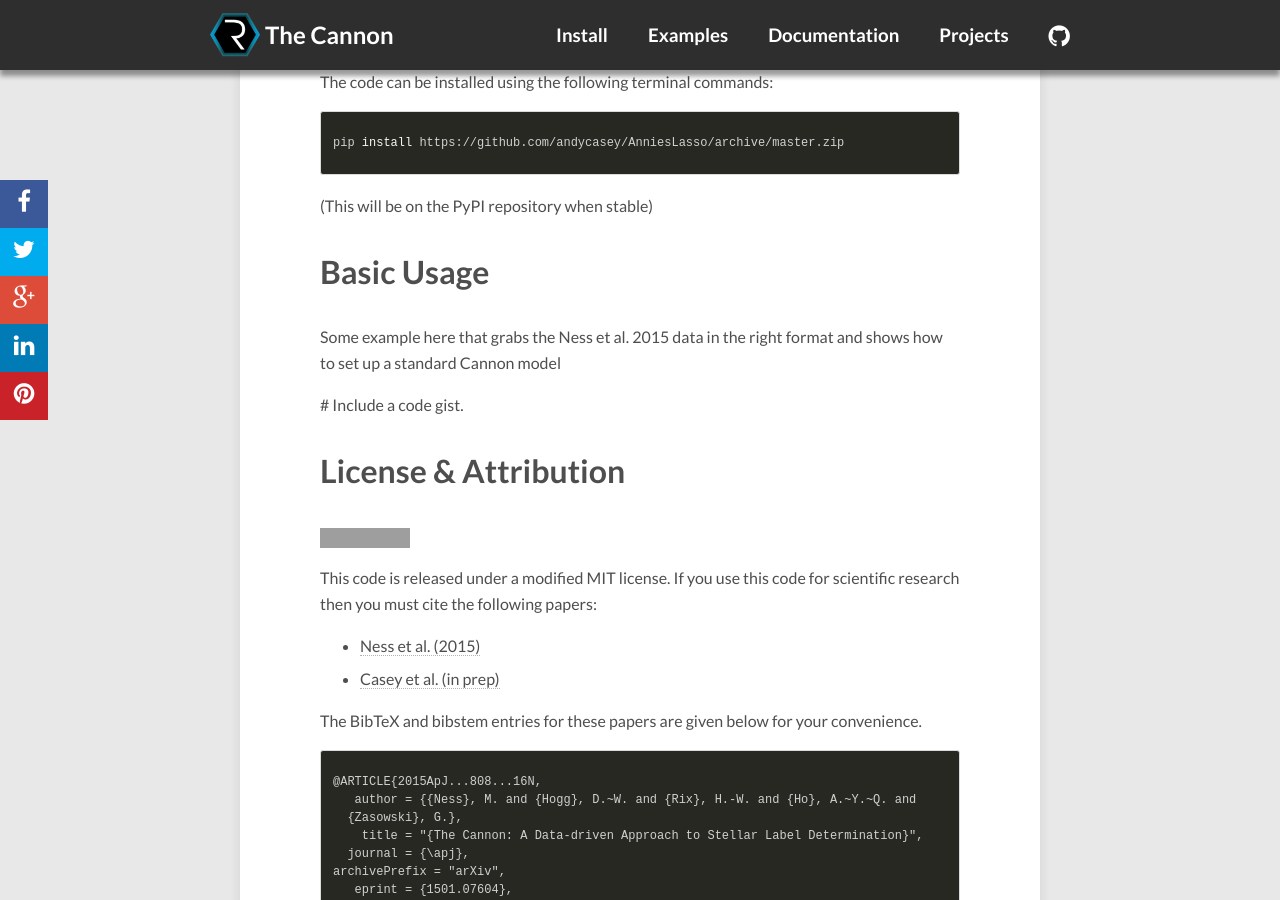
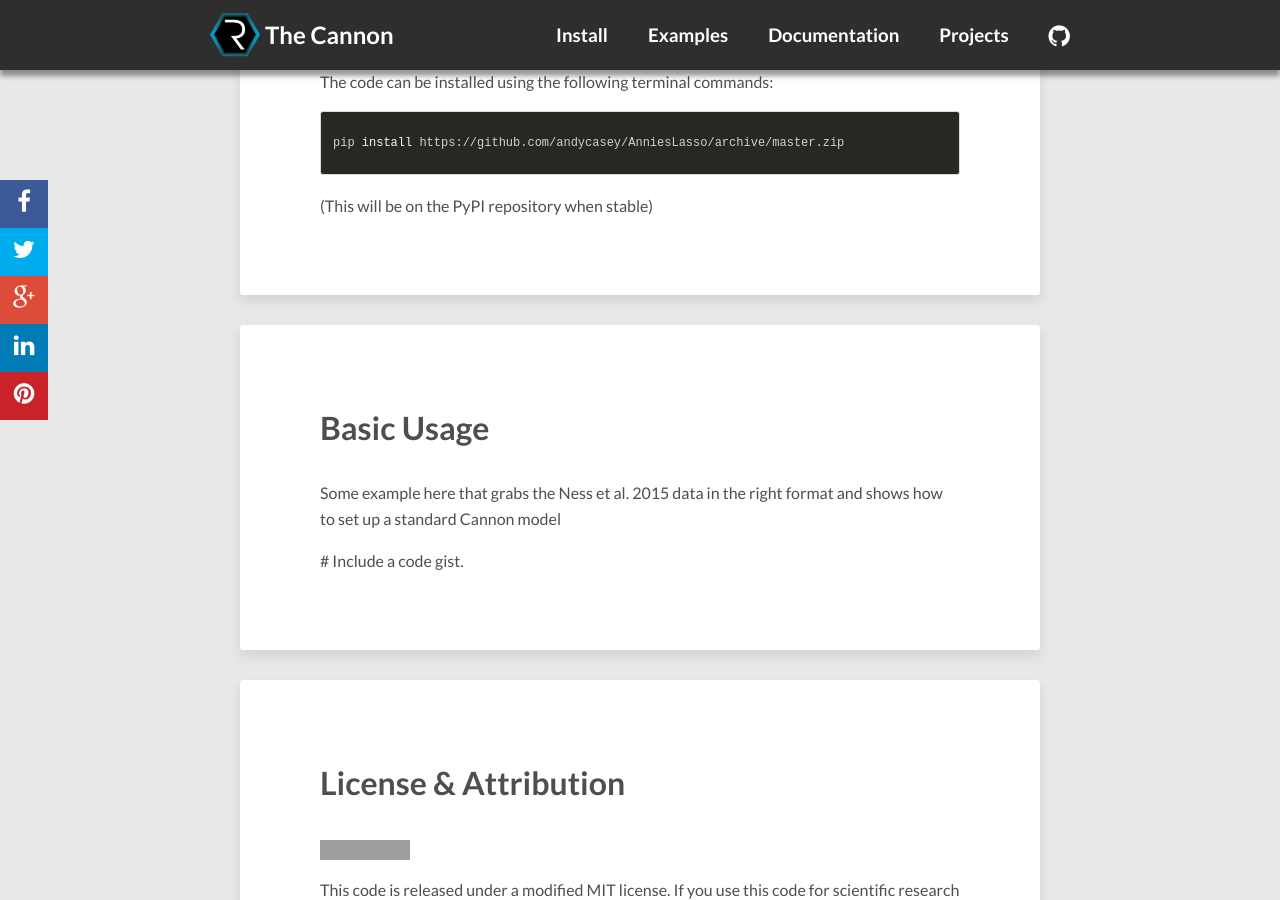
Before and after one commit to andycasey/AnniesLasso, a Jekyll site: the page built from new_index.html, in a window 1280 px wide and 900 px high, scrolled down 504 px. Built offline with Jekyll 4.4.1, drawn with Linux system fonts in a browser that asks for light colours; nearby versions of some CDN libraries; comment, search, counter and statistics services are not loaded; grey boxes are pictures that could not be loaded.

```diff
--- a/new_index.html
+++ b/new_index.html
@@ -8,9 +8,6 @@ share: false
 ---
 
 <article class="hentry">
-  <header>
-
-  </header>
   <div class="entry-content">
 
     <p1><i>The Cannon</i> is a data-driven approach to stellar label determination.</p>
@@ -34,6 +31,15 @@ pip install https://github.com/andycasey/AnniesLasso/archive/master.zip
     <p>(This will be on the PyPI repository when stable)</p>
 
 
+
+  </div><!-- /.entry-content -->
+</article><!-- /.hentry -->
+
+
+<article class="hentry">
+  <div class="entry-content">
+
+
     <h1>Basic Usage</h1>
 
     <p>Some example here that grabs the Ness et al. 2015 data in the right format
@@ -42,6 +48,14 @@ pip install https://github.com/andycasey/AnniesLasso/archive/master.zip
     # Include a code gist.
 
 
+
+  </div><!-- /.entry-content -->
+</article><!-- /.hentry -->
+
+
+
+<article class="hentry">
+  <div class="entry-content">
 
     <h1>License &amp; Attribution</h1>
 
```
